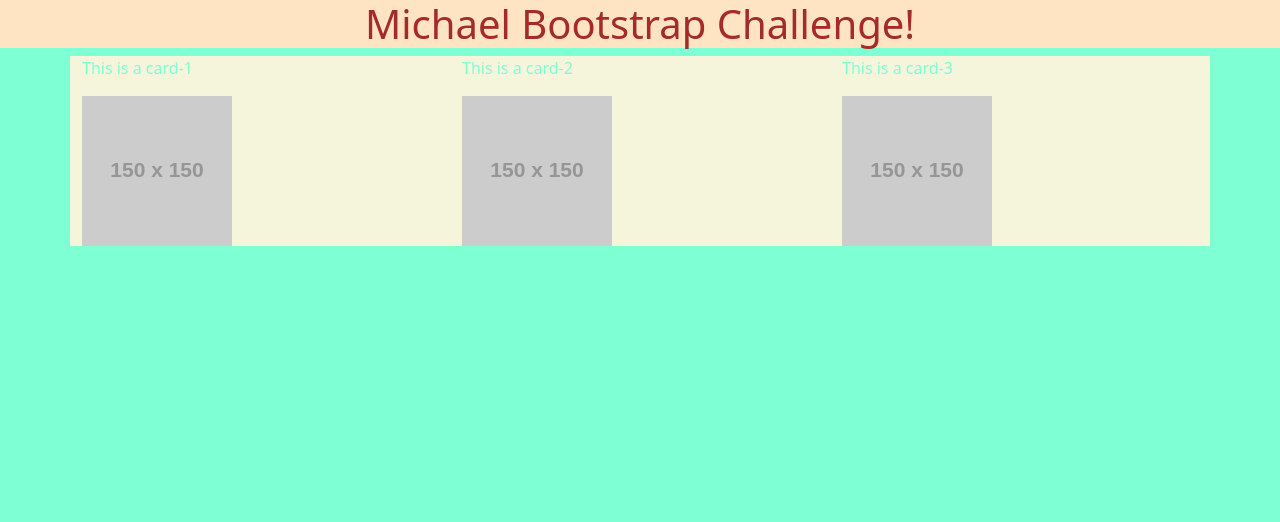
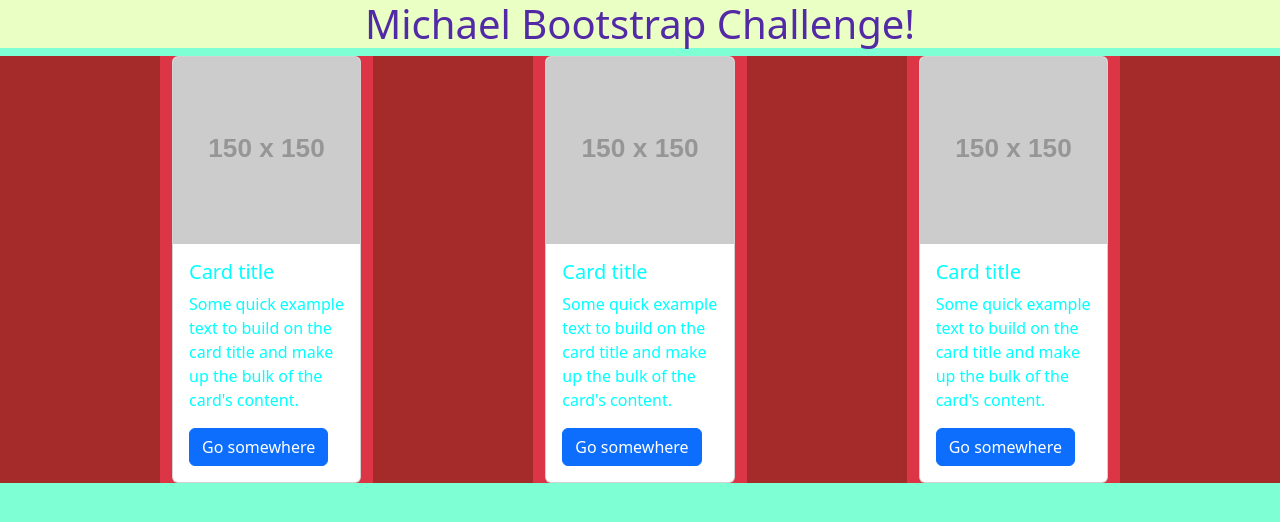
Before and after one commit to mahamefule/Bootstrap-challenge, a plain HTML site: page index.html in a window 1280 px wide. Drawn offline with nearby package versions, Linux system fonts and the light colour scheme; placeholder pictures from the web are drawn by us.

Commit message:
copied and edited page

```diff
--- a/index.html
+++ b/index.html
@@ -9,19 +9,40 @@
 </head>
   <body>
     <h1>Michael Bootstrap Challenge!</h1>
-    <div class="container">
-        <div class="row">
-            <div class="col">
-                <p>This is a card-1</p>
-                <img src="https://via.placeholder.com/150">
+    <div class="container-fluid justify-content-center">
+        <div class="row bg-secondary justify-content-evenly">
+            <!-- card 1 -->
+            <div class="col-2 bg-danger d-flex justify-content-center">
+                <div class="card" style="width: 18rem;">
+                    <img src="https://via.placeholder.com/150" class="card-img-top" alt="...">
+                    <div class="card-body">
+                      <h5 class="card-title">Card title</h5>
+                      <p class="card-text">Some quick example text to build on the card title and make up the bulk of the card's content.</p>
+                      <a href="#" class="btn btn-primary">Go somewhere</a>
+                    </div>
+                  </div>
             </div>
-            <div class="col">
-                <p>This is a card-2</p>
-                <img src="https://via.placeholder.com/150">
+            <!-- card 2 -->
+            <div class="col-2 bg-danger d-flex justify-content-center">
+                <div class="card" style="width: 18rem;">
+                    <img src="https://via.placeholder.com/150" class="card-img-top" alt="...">
+                    <div class="card-body">
+                      <h5 class="card-title">Card title</h5>
+                      <p class="card-text">Some quick example text to build on the card title and make up the bulk of the card's content.</p>
+                      <a href="#" class="btn btn-primary">Go somewhere</a>
+                    </div>
+                  </div>
             </div>
-            <div class="col">
-                <p>This is a card-3</p>
-                <img src="https://via.placeholder.com/150">
+            <!-- card 3 -->
+            <div class="col-2 bg-danger d-flex justify-content-center">
+                <div class="card" style="width: 18rem;">
+                    <img src="https://via.placeholder.com/150" class="card-img-top" alt="...">
+                    <div class="card-body">
+                      <h5 class="card-title">Card title</h5>
+                      <p class="card-text">Some quick example text to build on the card title and make up the bulk of the card's content.</p>
+                      <a href="#" class="btn btn-primary">Go somewhere</a>
+                    </div>
+                  </div>
             </div>
         </div>
     </div>
--- a/style.css
+++ b/style.css
@@ -14,11 +14,11 @@ div .row {
     background-size: auto !important;
 }
 body {
-    color: blueviolet !important;
+    color: rgb(86, 43, 226) !important;
     background-color: aquamarine !important;
 }
 h1 {
-    color: brown !important;
-    background-color: bisque !important;
+    color: rgb(83, 42, 165) !important;
+    background-color: rgb(234, 255, 196) !important;
     text-align: center;
 }
```
